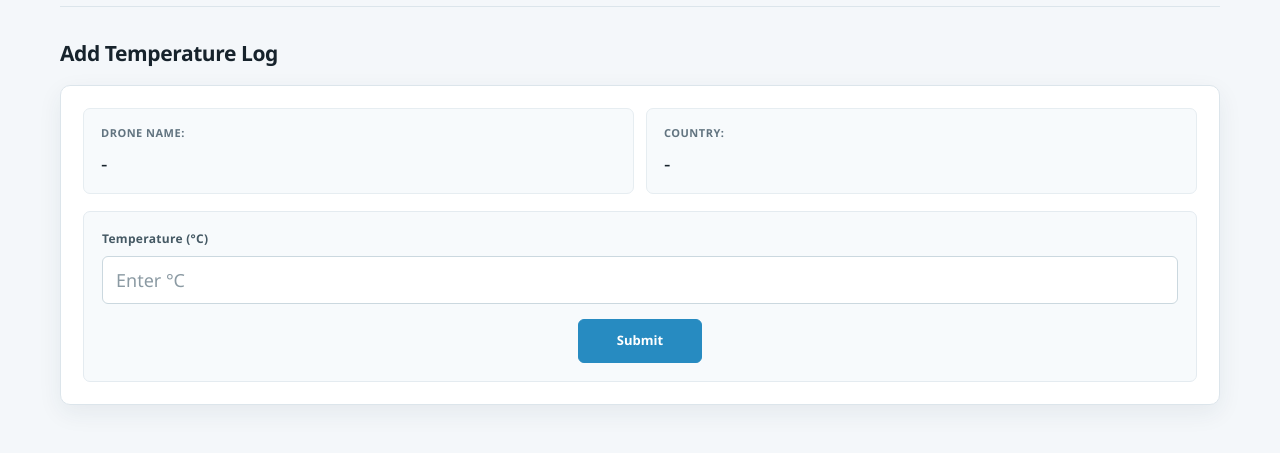
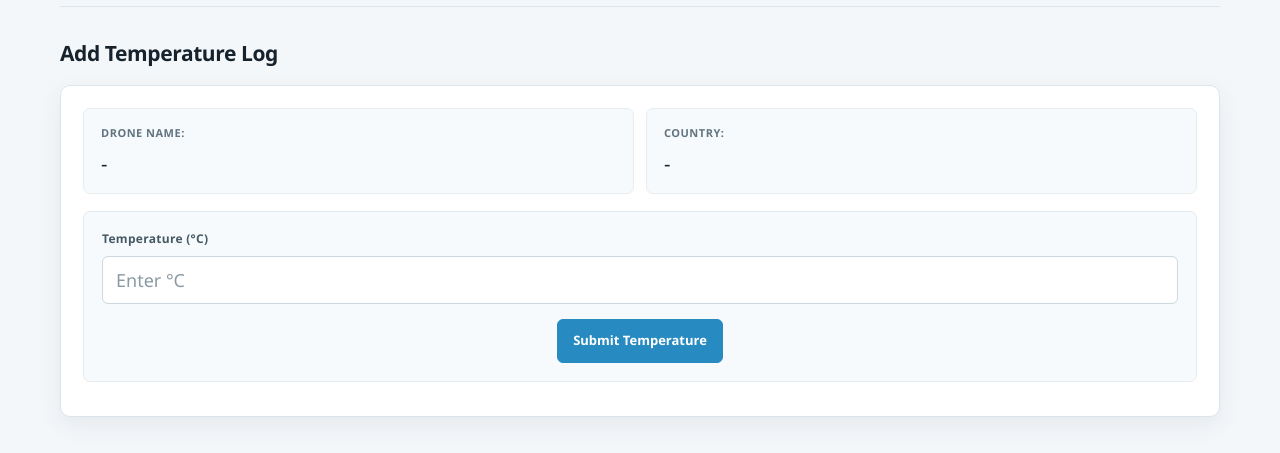
Before and after one commit to Itmetxr/myserver, a website: page public/form.html in a window 1280 px wide. Shown: the part 109-562 px from the top of the page. Drawn offline with Linux system fonts and the light colour scheme; no server answers.

Commit message:
Restore Submit Temperature label and move success below the form

```diff
--- a/public/form.html
+++ b/public/form.html
@@ -50,11 +50,11 @@
                 </div>
 
                 <div class="submit-action">
-                    <button type="submit" id="submitTemperatureBtn">Submit</button>
+                    <button type="submit" id="submitTemperatureBtn">Submit Temperature</button>
                 </div>
+            </form>
 
-                <p id="formMessage" role="status" aria-live="polite"></p>
-            </form>
+            <p id="formMessage" role="status" aria-live="polite"></p>
 
 
         </div>
```
